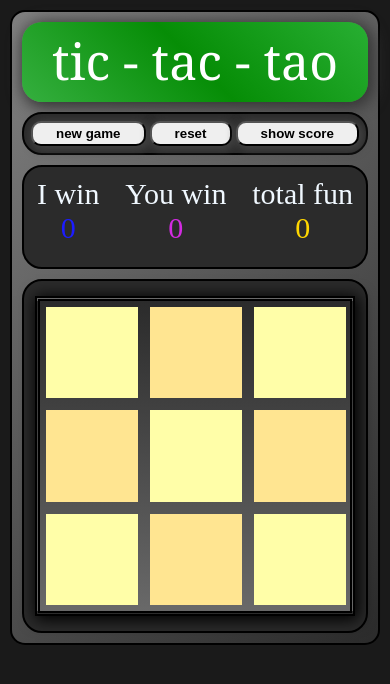
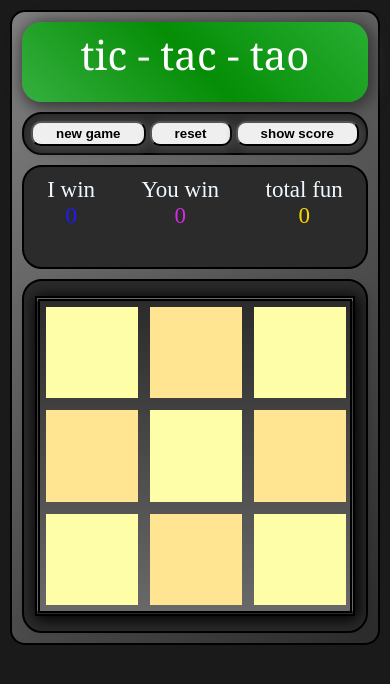
Before and after one commit to JayPonda/Core-Webs, a plain HTML site: page t3/index.html in a window 390 px wide. Drawn offline with Linux system fonts and the light colour scheme.

Commit message:
modify font-size in media quary

```diff
--- a/t3/index.css
+++ b/t3/index.css
@@ -192,13 +192,13 @@ th, .th{
     color: gold;
 }
 
-@media screen and (max-width: 390px) {
+@media screen and (max-width: 420px) {
     .header{
-        font-size: 50px;
+        font-size: 40px;
     }
 
     .records{
-        font-size: 30px;
+        font-size: 23px;
     }
 
 }
```
